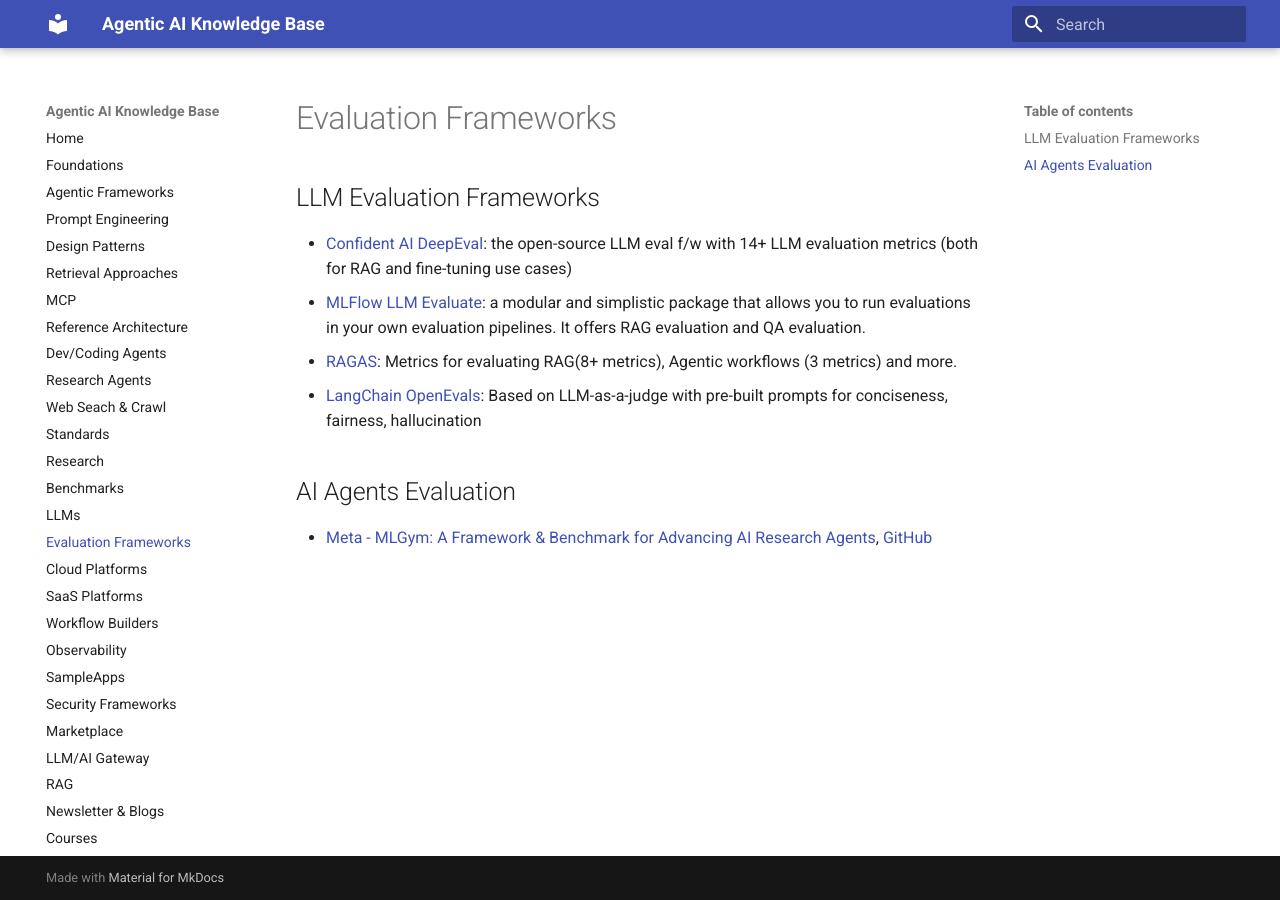
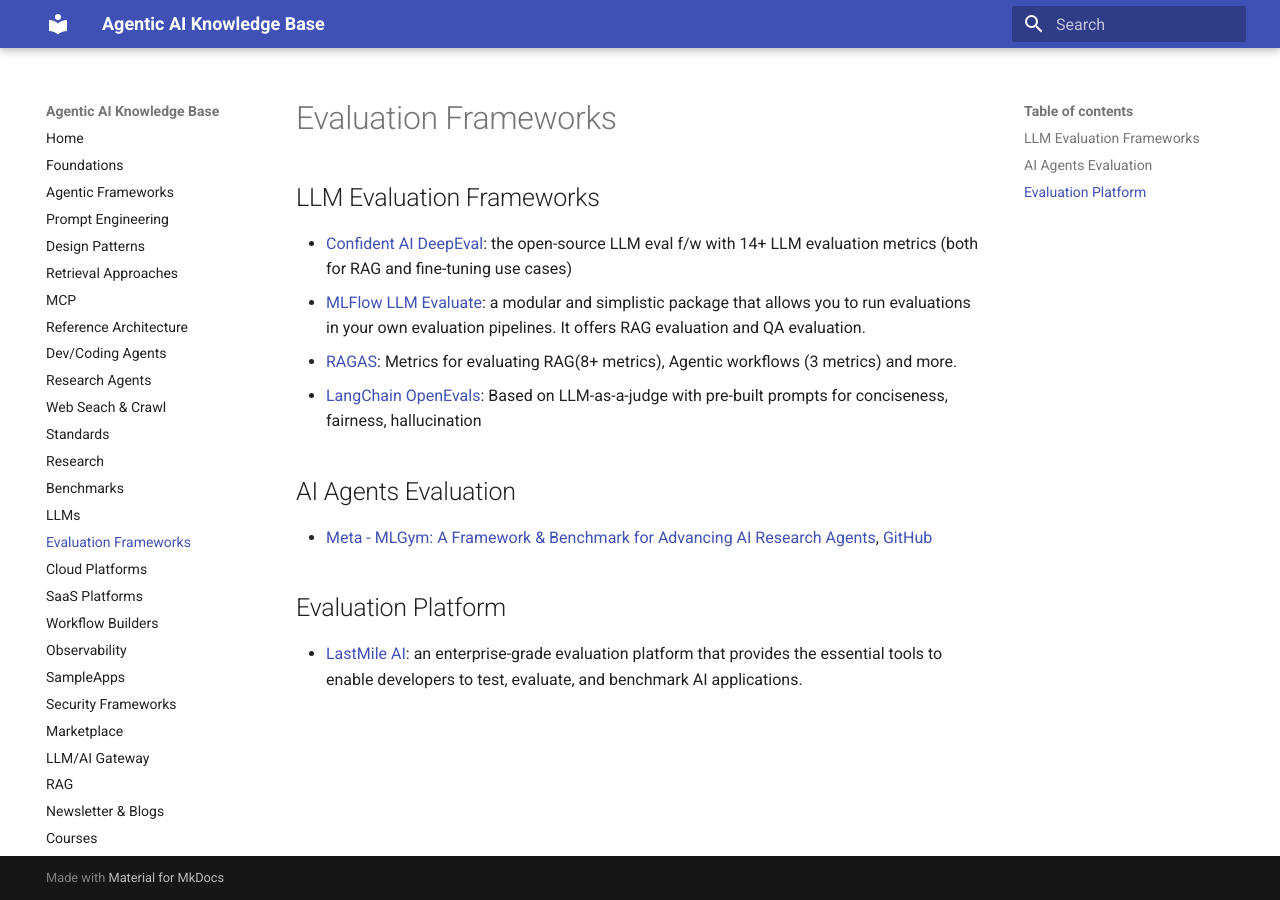
Before and after one commit to ankurkumarz/agentic-ai-knowledge-base, an MkDocs documentation site: the page built from docs/EvaluationFrameworks/Readme.md, in a window 1280 px wide. Built offline with MkDocs 1.6.1 and Material for MkDocs 9.7.7, drawn with Linux system fonts in a browser that asks for light colours.

Commit message:
Update Readme.md for Lastmile AI

```diff
--- a/docs/EvaluationFrameworks/Readme.md
+++ b/docs/EvaluationFrameworks/Readme.md
@@ -10,3 +10,7 @@
 ## AI Agents Evaluation
 
 - [Meta - MLGym: A Framework & Benchmark for Advancing AI Research Agents](https://arxiv.org/abs/2502.14499), [GitHub](https://github.com/facebookresearch/MLGym)
+
+## Evaluation Platform
+
+- [LastMile AI](https://lastmileai.dev/): an enterprise-grade evaluation platform that provides the essential tools to enable developers to test, evaluate, and benchmark AI applications.
```
